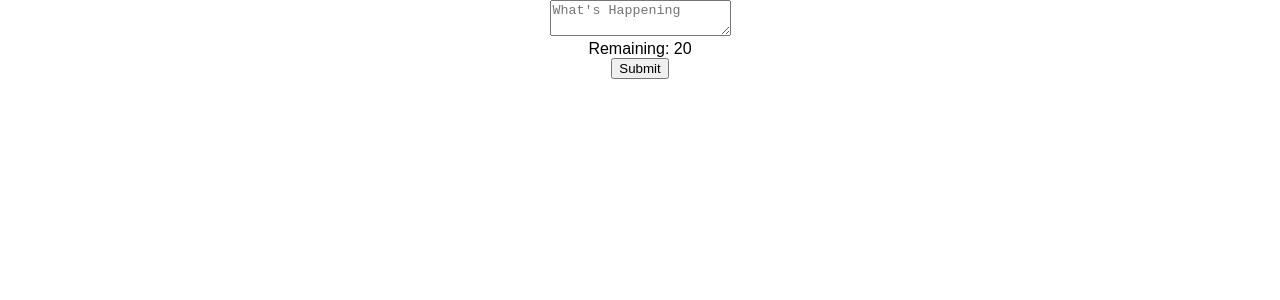
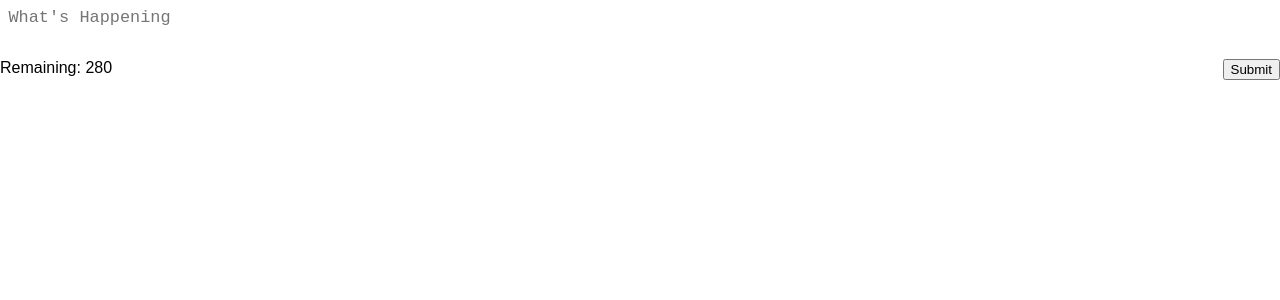
Before and after one commit to ryanore/tweet-typeahead, a React (Create React App) app: page / in a window 1280 px wide. Shown: the top 300 px of the page. Built offline with nearby package versions, Linux system fonts and the light colour scheme; the HTML template or start-up script is replaced by a standard one.

Commit message:
Unit tests

```diff
--- a/src/App.css
+++ b/src/App.css
@@ -1,28 +1,3 @@
-.App {
-  text-align: center;
+.App > .main {
+  width: 500px;
 }
-
-.App-logo {
-  animation: App-logo-spin infinite 20s linear;
-  height: 80px;
-}
-
-.App-header {
-  background-color: #222;
-  height: 150px;
-  padding: 20px;
-  color: white;
-}
-
-.App-title {
-  font-size: 1.5em;
-}
-
-.App-intro {
-  font-size: large;
-}
-
-@keyframes App-logo-spin {
-  from { transform: rotate(0deg); }
-  to { transform: rotate(360deg); }
-}
--- a/src/components/Tweet/Tweet.jsx
+++ b/src/components/Tweet/Tweet.jsx
@@ -5,12 +5,11 @@ import { useApiGet } from '../../hooks/useApi'
 import useWordFind from '../../hooks/useWordFind'
 import { replaceAt, findUserHandle /* findHashTag 😄*/ } from '../../utils/string'
 import useMaxChar from '../../hooks/useMaxChar'
-
 import styles from './Tweet.module.css'
 
 const baseSearchUrl = 'http://localhost:4000/twitter/user/search?username='
 
-const Tweet = ({placeholder = "What's Happening", maxChars=20}) => {
+const Tweet = ({placeholder = "What's Happening", maxChars=280}) => {
   const [input, setInput] = useState('')
   const [searchUrl, setSearchUrl] = useState(null)
   const {data, loading} = useApiGet(searchUrl)
@@ -40,6 +39,7 @@ const Tweet = ({placeholder = "What's Happening", maxChars=20}) => {
 
   return (
     <div  data-testid="tweet" className={styles.tweetInput}>
+
       <div className={styles.tweetText}>
         <textarea value={input}
           placeholder={placeholder}
--- a/src/components/Tweet/Tweet.module.css
+++ b/src/components/Tweet/Tweet.module.css
@@ -1,3 +1,50 @@
 .Tweet {
+  display: flex;
+  flex-direction: row;
+  padding: .5em;
+  min-height: 15em;
+  position: relative;
+}
 
+textarea {
+  width: 100%;
+  height: 100%;
+  resize: none;
+  border: none;
+  box-sizing: border-box;
+  padding: .5em;
+  font-size: 1.3em;
+ }
+ textarea:focus {
+   border: none;
+   outline: none;
+ }
+
+.avatarCont {
+  max-width: 50px;
+  flex: auto;
+  position: relative;
 }
+
+.tweetInputCont {
+  flex: 1;
+}
+
+.tweetInput {
+  display: flex;
+  flex-direction: column;
+  height: 100%;
+}
+
+.tweetText {
+  flex: 1 0 auto;
+}
+
+.tweetFooter {
+  display: flex;
+  flex-direction: row;
+}
+
+.charCounter {
+  flex: 1;
+}
--- a/src/hooks/useMaxChar.js
+++ b/src/hooks/useMaxChar.js
@@ -3,9 +3,15 @@ import { useState, useEffect } from "react";
 /**
  * Hook - useMaxChar
  * @param {string} input - Updates remaining characters on input change
+ * @param {number} input - Give it a limit
  */
-const useMaxChar = (input, max) => {
+const useMaxChar = (input, max=280) => {
   const [state, setState] = useState({remaining: max, exceeded: false})
+
+  if (max < 0) {
+    max = 0
+    console.warn('useMaxChar: You\'ve used a negative value for the max argument, defaulting to 0')
+  }
 
   useEffect(() => {
     if (input && typeof input === 'string') {
```
Also changed, not shown: 1 other file (tests, documents, lock files or other folders).
